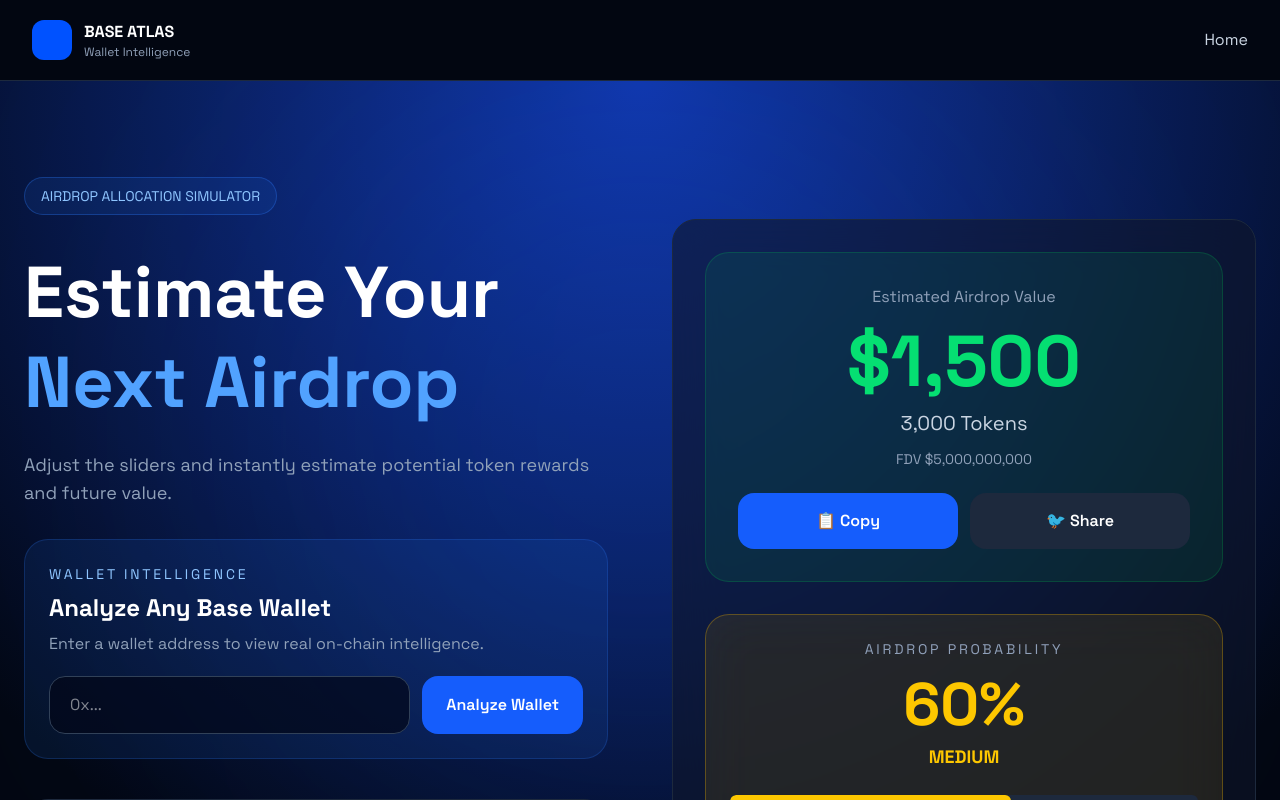
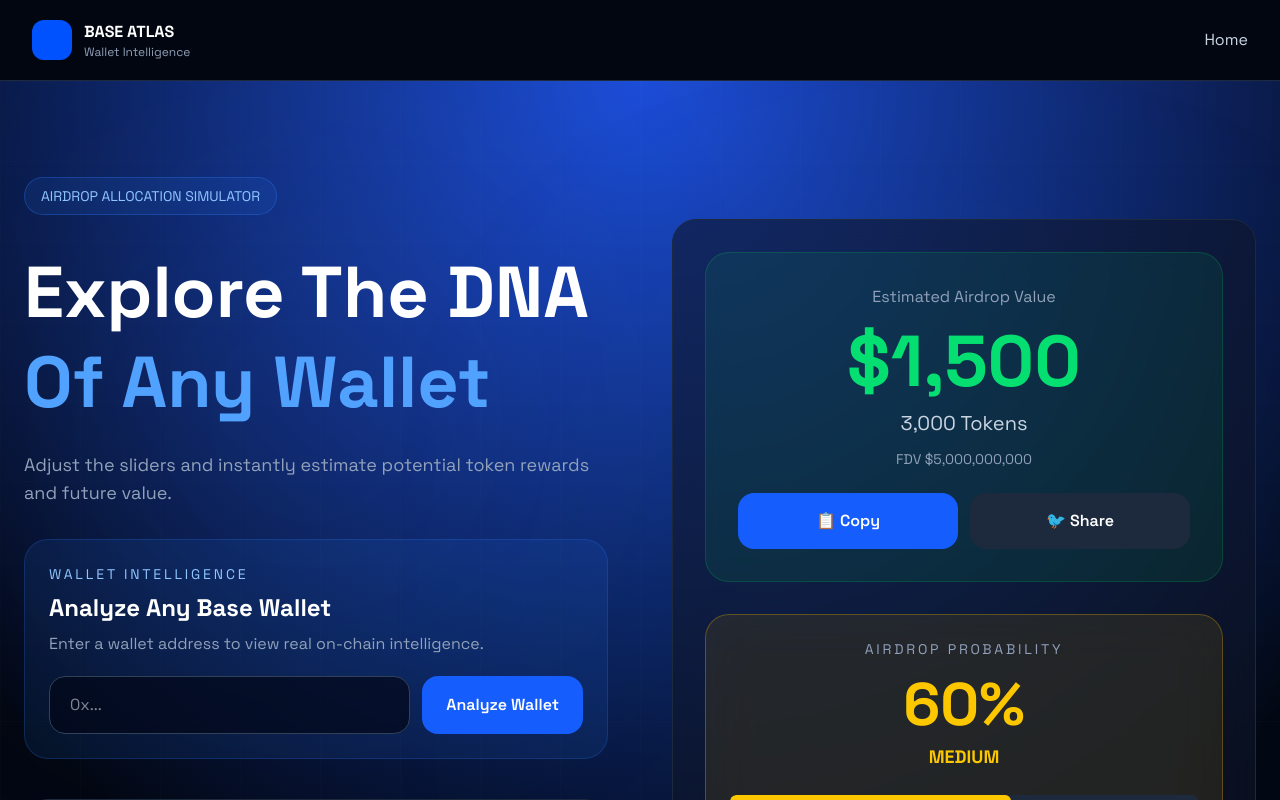
Before and after one commit to ediakoe/base-atlas, a React (Vite) app: page / in a window 1280 px wide. Shown: the top 800 px of the page. Built offline with nearby package versions, Linux system fonts and the light colour scheme.

Commit message:
hero ui upgrade

```diff
--- a/package.json
+++ b/package.json
@@ -11,8 +11,10 @@
   },
   "dependencies": {
     "@tailwindcss/vite": "^4.3.1",
+    "framer-motion": "^12.42.2",
     "html2canvas": "^1.4.1",
     "react": "^19.2.7",
+    "react-countup": "^6.5.3",
     "react-dom": "^19.2.7",
     "react-router-dom": "^7.18.0",
     "recharts": "^3.9.0",
--- a/src/components/Hero/Hero.tsx
+++ b/src/components/Hero/Hero.tsx
@@ -2,6 +2,9 @@ import { useNavigate } from "react-router-dom";
 import ProbabilityCard from "./ProbabilityCard";
 import ResultCard from "./ResultCard";
 import { useMemo, useState } from "react";
+import { motion } from "framer-motion";
+import CountUp from "react-countup";
+import SpaceBackground from "../SpaceBackground";
 export default function Hero() {
   const navigate = useNavigate();
 
@@ -163,10 +166,7 @@ Generated with Base Atlas
 
   return (
     <section className="relative overflow-hidden bg-[#030712] text-white">
-      <div className="absolute inset-0 bg-[radial-gradient(circle_at_top,#1036a8_0%,#030712_55%)]" />
-
-      <div className="absolute left-1/2 top-0 h-[700px] w-[700px] -translate-x-1/2 rounded-full bg-blue-600/20 blur-[180px]" />
-
+      <SpaceBackground />
       <div className="relative mx-auto max-w-7xl px-6 py-24">
         <div className="grid items-center gap-16 lg:grid-cols-2">
 
@@ -177,12 +177,17 @@ Generated with Base Atlas
               AIRDROP ALLOCATION SIMULATOR
             </div>
 
-            <h1 className="mt-8 text-5xl font-black leading-tight md:text-7xl">
-              Estimate Your
-              <span className="block text-blue-400">
-                Next Airdrop
-              </span>
-            </h1>
+           <motion.h1
+  initial={{ opacity: 0, y: 30 }}
+  animate={{ opacity: 1, y: 0 }}
+  transition={{ duration: 0.8 }}
+  className="mt-8 text-5xl font-black leading-tight md:text-7xl"
+>
+  Explore The DNA
+  <span className="block text-blue-400">
+    Of Any Wallet
+  </span>
+</motion.h1>
 
             <p className="mt-6 max-w-xl text-lg text-slate-400">
               Adjust the sliders and instantly
--- a/src/components/SpaceBackground.tsx
+++ b/src/components/SpaceBackground.tsx
@@ -1,3 +1,46 @@
-<div className="absolute top-10 left-10 text-red-500 text-6xl">
-TEST
-</div>
+import { motion } from "framer-motion";
+
+export default function SpaceBackground() {
+  return (
+    <div className="absolute inset-0 overflow-hidden">
+      <div className="absolute inset-0 bg-[radial-gradient(circle_at_top,#1d4ed8_0%,#030712_55%)]" />
+
+      <motion.div
+        animate={{
+          x: [0, 50, 0],
+          y: [0, -40, 0],
+        }}
+        transition={{
+          duration: 18,
+          repeat: Infinity,
+          ease: "easeInOut",
+        }}
+        className="absolute left-[10%] top-[15%] h-72 w-72 rounded-full bg-blue-500/20 blur-[140px]"
+      />
+
+      <motion.div
+        animate={{
+          x: [0, -60, 0],
+          y: [0, 50, 0],
+        }}
+        transition={{
+          duration: 22,
+          repeat: Infinity,
+          ease: "easeInOut",
+        }}
+        className="absolute right-[10%] top-[20%] h-96 w-96 rounded-full bg-cyan-500/10 blur-[180px]"
+      />
+
+      <div
+        className="absolute inset-0 opacity-[0.08]"
+        style={{
+          backgroundImage: `
+            linear-gradient(rgba(255,255,255,.15) 1px, transparent 1px),
+            linear-gradient(90deg, rgba(255,255,255,.15) 1px, transparent 1px)
+          `,
+          backgroundSize: "80px 80px",
+        }}
+      />
+    </div>
+  );
+}
```
Also changed, not shown: 1 other file (tests, documents, lock files or other folders).
